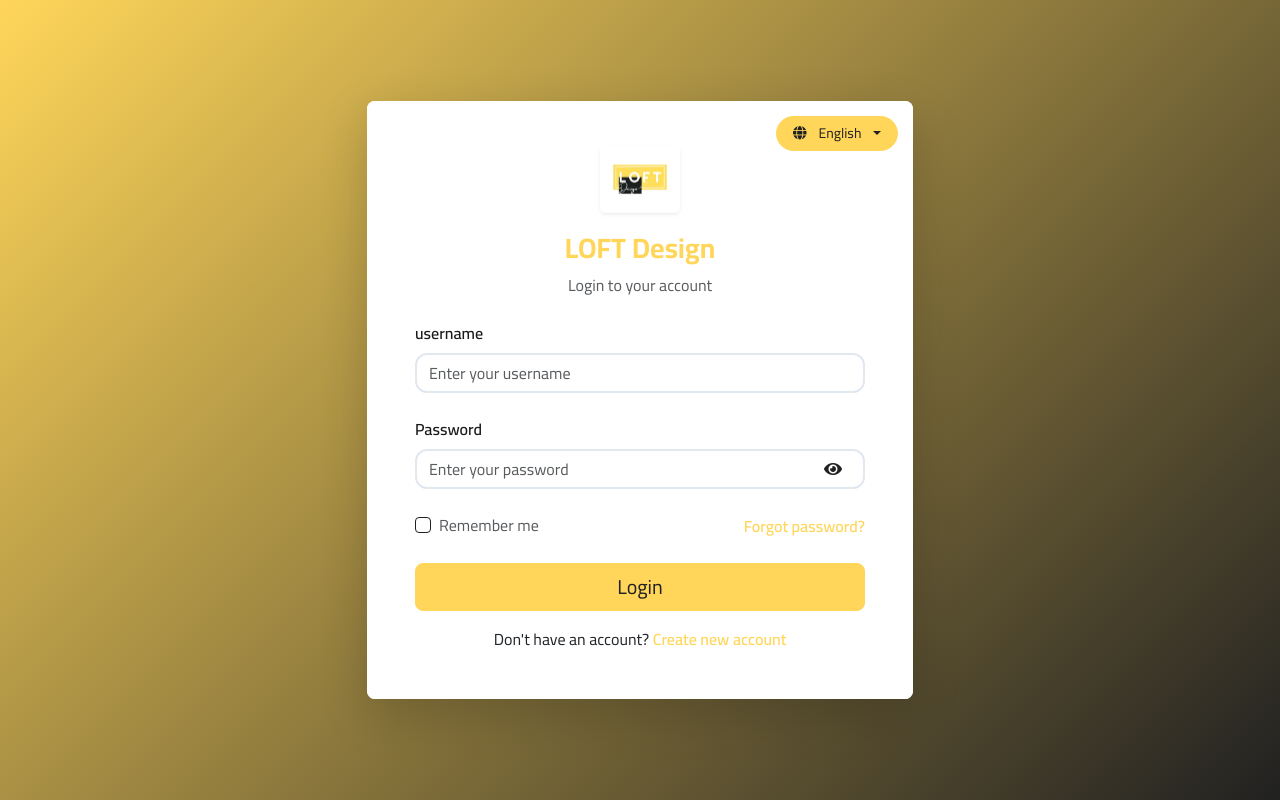
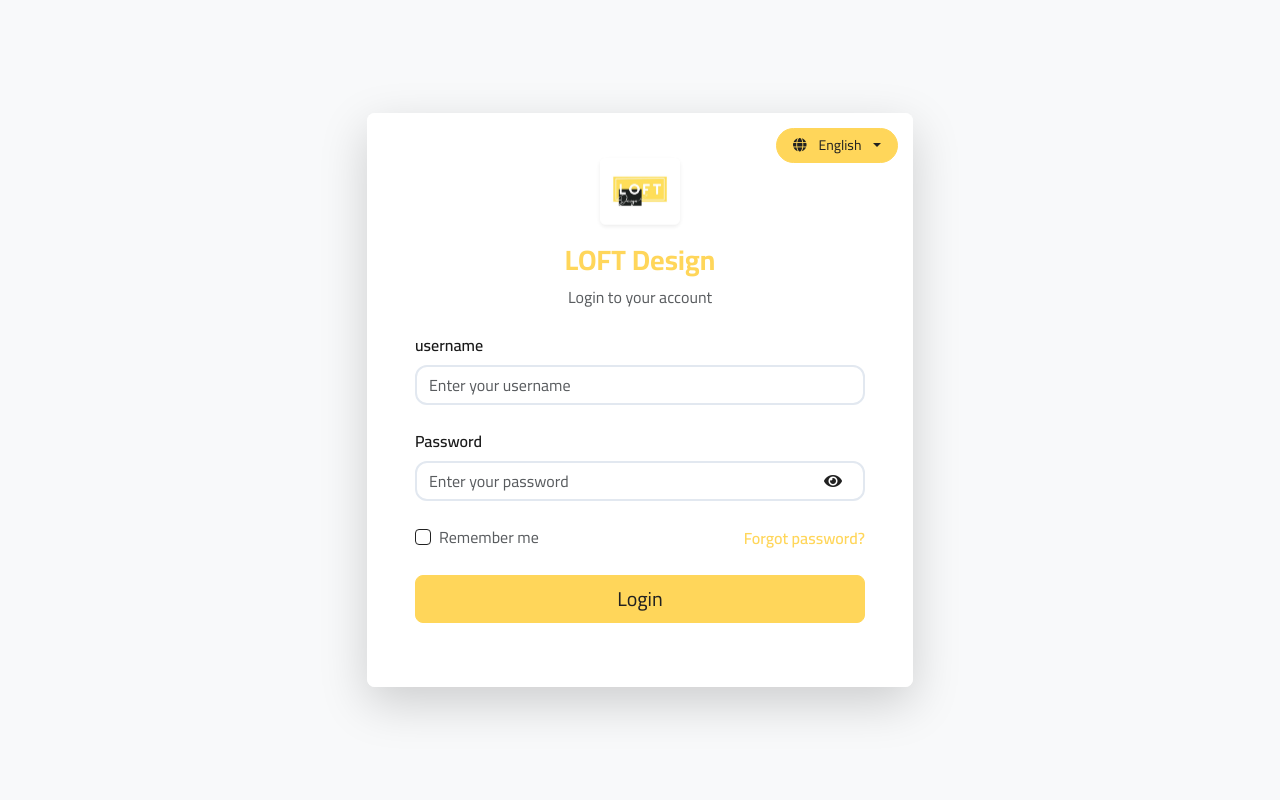
Before and after one commit to amraoui-mo7amed/loftdesign, a Django app: page /auth/login/ in a window 1280 px wide. Run offline with Django 5.2, Linux system fonts and the light colour scheme.

Commit message:
refactor: remove signup functionality and update social media links and UI styles

```diff
--- a/core/context_processors.py
+++ b/core/context_processors.py
@@ -19,8 +19,8 @@ def site_settings(request):
             "mobile": "+213 541960603",
             "working_hours": _("Lun-Ven: 09h - 18h"),
             "social": {
-                "facebook": "https://facebook.com/loftdesign",
-                "twitter": "https://twitter.com/loftdesign",
+                "facebook": "https://www.facebook.com/profile.php?id=100067199886406",
+                "twitter": "https://www.instagram.com/loftdesign_dz",
                 "instagram": "https://instagram.com/loftdesign",
             },
             "seo": {
--- a/frontend/templates/home.html
+++ b/frontend/templates/home.html
@@ -345,7 +345,6 @@
                     <div class="d-flex gap-3">
                         <a href="{{ site_config.social.facebook }}" class="btn btn-outline-light rounded-circle p-2" style="width: 40px; height: 40px;"><i class="fab fa-facebook-f"></i></a>
                         <a href="{{ site_config.social.instagram }}" class="btn btn-outline-light rounded-circle p-2" style="width: 40px; height: 40px;"><i class="fab fa-instagram"></i></a>
-                        <a href="{{ site_config.social.twitter }}" class="btn btn-outline-light rounded-circle p-2" style="width: 40px; height: 40px;"><i class="fab fa-twitter"></i></a>
                     </div>
                 </div>
             </div>
--- a/user_auth/static/css/auth.css
+++ b/user_auth/static/css/auth.css
@@ -12,9 +12,6 @@ Starter Kit Authentication Pages - Common Styles
     min-height: 100vh;
 }
 
-.auth-page-bg {
-    background: linear-gradient(135deg, var(--brand-primary) 0%, var(--brand-secondary) 100%);
-}
 
 /* Card Styling */
 .auth-card {
--- a/user_auth/templates/auth/login.html
+++ b/user_auth/templates/auth/login.html
@@ -91,12 +91,6 @@
                                 <button type="submit" class="btn btn-primary w-100 mb-3 btn-lg">
                                     {% trans "Login" %}
                                 </button>
-                                <div class="text-center">
-                                    <p class="mb-0">
-                                        {% trans "Don't have an account?" %}
-                                        <a href="{% url 'user_auth:signup' %}" class="auth-link">{% trans "Create new account" %}</a>
-                                    </p>
-                                </div>
                             </form>
                         </div>
                     </div>
--- a/user_auth/urls.py
+++ b/user_auth/urls.py
@@ -5,6 +5,6 @@ app_name = "user_auth"
 
 urlpatterns = [
     path("login/", views.login_view, name="login"),
-    path("signup/", views.signup_view, name="signup"),
+   # path("signup/", views.signup_view, name="signup"),
     path("logout/", views.logout_view, name="logout"),
 ]
```
